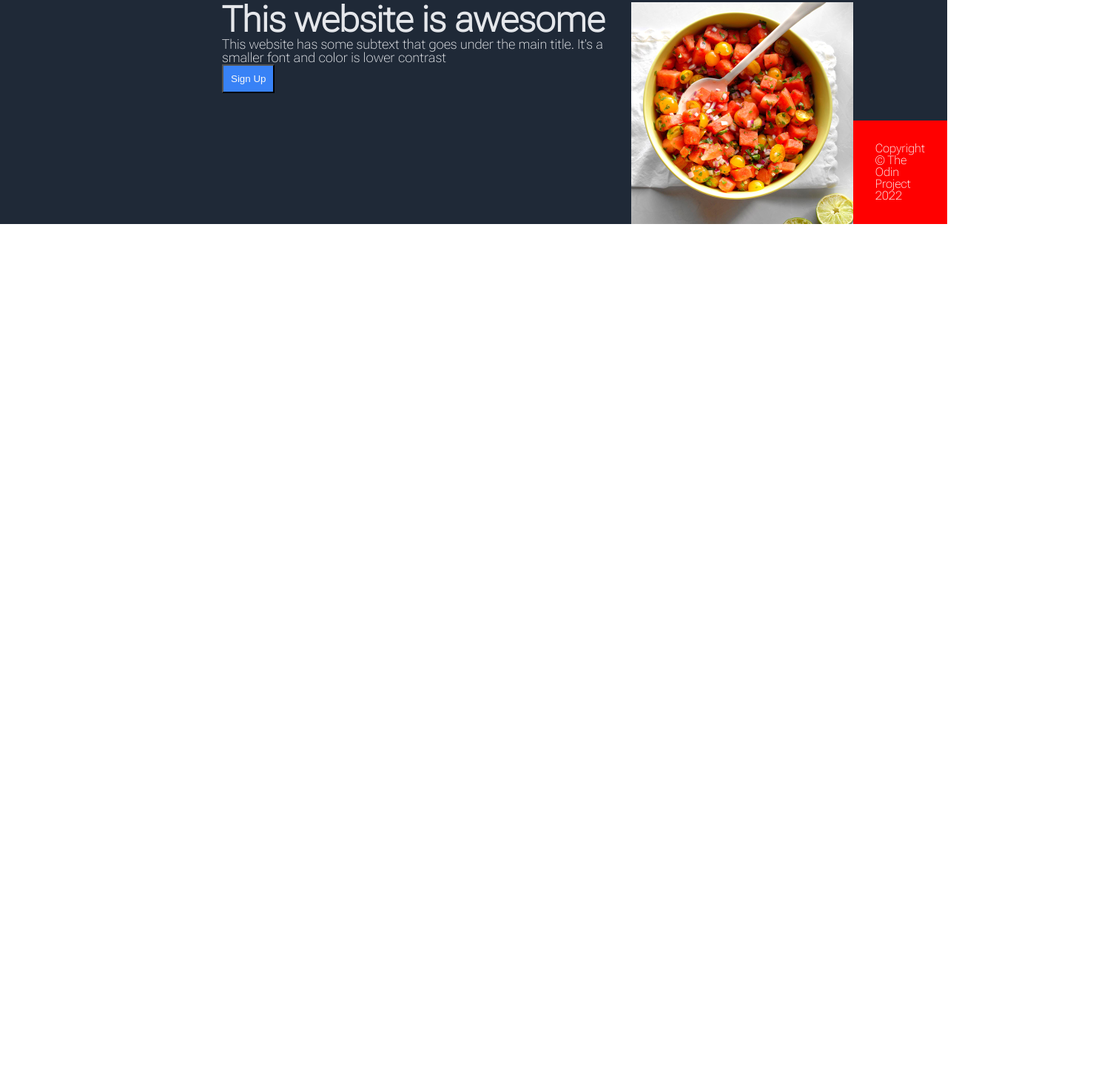
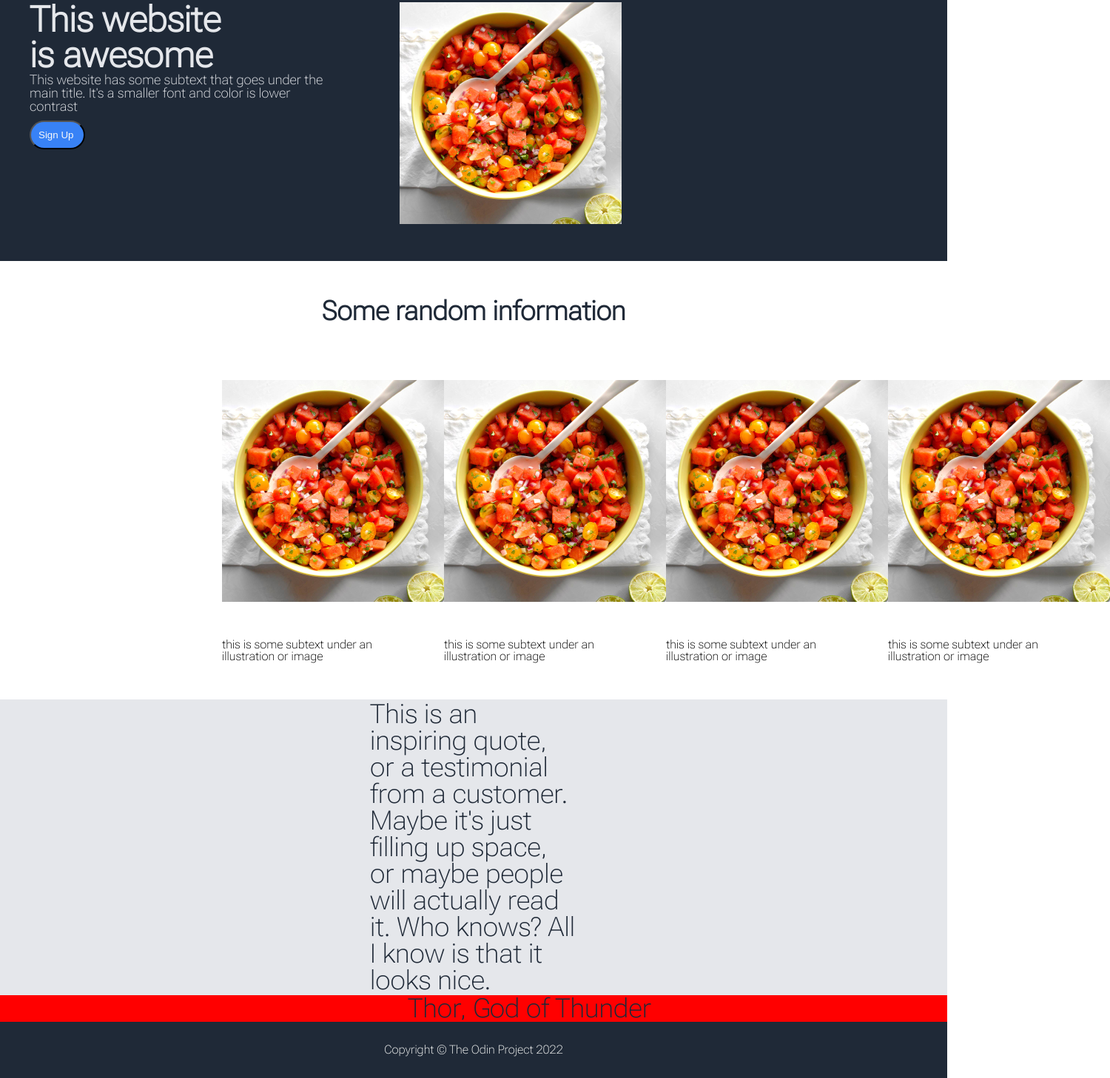
Before and after one commit to GSquared4/odin-landing-page, a plain HTML site: page index.html in a window 1280 px wide. Shown: the part 161-1619 px from the top of the page at 74% size, 1500 px wide, since content can reach past the window. Before the commit the page ends 800 px from the top, so only its background shows below. Drawn offline with Linux system fonts and the light colour scheme.

Commit message:
completed section 2 and began section 3

```diff
--- a/index.html
+++ b/index.html
@@ -26,20 +26,75 @@
     </div>
 
     <div class="section1">
-        <div class="s1Text-container">
-
+      <div class="s1Text-container">
         <div class="s1Text">
-        <h1 class="s1h1">This website is awesome</h1></div>
+          <h1 class="s1h1">This website is awesome</h1>
+        </div>
 
         <div class="s1h1-container">
-        <h4 class="s1h4">This website has some subtext that goes under the main title. It's a smaller font and color is lower contrast</h4></div>
+          <h4 class="s1h4">
+            This website has some subtext that goes under the main title. It's a
+            smaller font and color is lower contrast
+          </h4>
+        </div>
 
         <div class="singup-container">
-        <button class="s1btn">Sign Up</button></div>
+          <button class="s1btn">Sign Up</button>
+        </div>
+      </div>
+
+      <div class="s1ImgDiv">
+        <img src="/img/watermelontomatosalad.jpg" alt="placeholder-image" />
+      </div>
     </div>
 
-    <div class="s1ImgDiv">
-        <img src="/img/watermelontomatosalad.jpg" alt="placeholder-image" />
+    <div class="section2">
+      <div class="s2container">
+        <div class="s2Header">
+          <h1>Some random information</h1>
+        </div>
+        <div class="s2-all-images">
+          <div class="s2img1">
+            <img
+              src="/img/watermelontomatosalad.jpg"
+              alt="placeholder-image2"
+            />
+            <h5>this is some subtext under an illustration or image</h5>
+          </div>
+          <div class="s2img2">
+            <img
+              src="/img/watermelontomatosalad.jpg"
+              alt="placeholder-image2"
+            />
+            <h5>this is some subtext under an illustration or image</h5>
+          </div>
+          <div class="s2img3">
+            <img
+              src="/img/watermelontomatosalad.jpg"
+              alt="placeholder-image2"
+            />
+            <h5>this is some subtext under an illustration or image</h5>
+          </div>
+          <div class="s2img4">
+            <img
+              src="/img/watermelontomatosalad.jpg"
+              alt="placeholder-image2"
+            />
+            <h5>this is some subtext under an illustration or image</h5>
+          </div>
+        </div>
+      </div>
+    </div>
+
+    <div class="section3">
+      <h3>
+        This is an inspiring quote, or a testimonial from a customer. Maybe it's
+        just filling up space, or maybe people will actually read it. Who knows?
+        All I know is that it looks nice.
+      </h3>
+    </div>
+    <div class="thor">
+      <h4>Thor, God of Thunder</h4>
     </div>
 
     <div class="footer">Copyright © The Odin Project 2022</div>
--- a/styles.css
+++ b/styles.css
@@ -1,6 +1,6 @@
 body {
   font-family: "Roboto Flex", sans-serif;
-  height: 100%;
+  min-height: 100vh;
   margin: 0;
   padding: 0;
   display: flex;
@@ -30,24 +30,37 @@ a {
   text-decoration: none;
 }
 
+/* Section 1 */
 .section1 {
   display: flex;
   justify-content: center;
   color: #f9faf8;
   background-color: #1f2937;
+  gap: 100px;
   padding-top: 100px;
-  padding-left: 300px;
+  padding-right: 400px;
 }
 
 .s1h1 {
   display: flex;
+  flex-direction: column;
+  flex-wrap: wrap;
+  width: 300px;
   font-size: 48px;
   font-weight: 900;
   color: #e5e7eb;
 }
 
+.s1Text-container {
+  display: flex;
+  flex-direction: column;
+}
+
 .s1h4 {
   display: flex;
+  flex-direction: column;
+  flex-wrap: wrap;
+  width: 400px;
   font-size: 18px;
   color: #e5e7eb;
 }
@@ -56,23 +69,80 @@ a {
   display: flex;
   background-color: #3882f6;
   color: #f9f9f9;
+  width: 75px;
+  margin-top: 10px;
   padding: 10px;
+  border-radius: 25px;
 }
 
 img {
   display: flex;
   height: 300px;
   width: 300px;
+  padding-bottom: 50px;
+}
+
+/* Section 2*/
+
+.s2Header {
+  display: flex;
+  justify-content: center;
+  font-size: 36px;
+  font-weight: 900;
+  color: #1f2937;
+  padding-top: 50px;
+}
+
+.s2-all-images {
+  display: flex;
+  justify-content: space-around;
+  padding-top: 75px;
+  padding-left: 300px;
+  padding-right: 300px;
+  font-size: 16px;
+}
+
+h5 {
+  display: flex;
+  flex-wrap: wrap;
+  width: 250px;
+  padding-bottom: 50px;
+}
+
+/*Section 3*/
+
+.section3 {
+  display: flex;
+  height: 400px;
+  background-color: #e5e7eb;
+}
+
+h3 {
+  display: flex;
+  justify-content: center;
+  align-items: center;
+  color: #1f2937;
+  flex-wrap: wrap;
+  font-size: 36px;
+  padding: 0px 500px;
+}
+
+.thor {
+  display: flex;
+  justify-content: flex-end;
+  font-size: 36px;
+  color: #1f2937;
+  padding-right: 400px;
+  background-color: red;
 }
 
 .footer {
   display: flex;
   flex-direction: column;
-  flex: 1;
   align-items: center;
   justify-content: center;
   margin-top: auto;
-  background-color: red;
+  background-color: #1f2937;
   color: #f9faf8;
   padding: 30px;
 }
```
